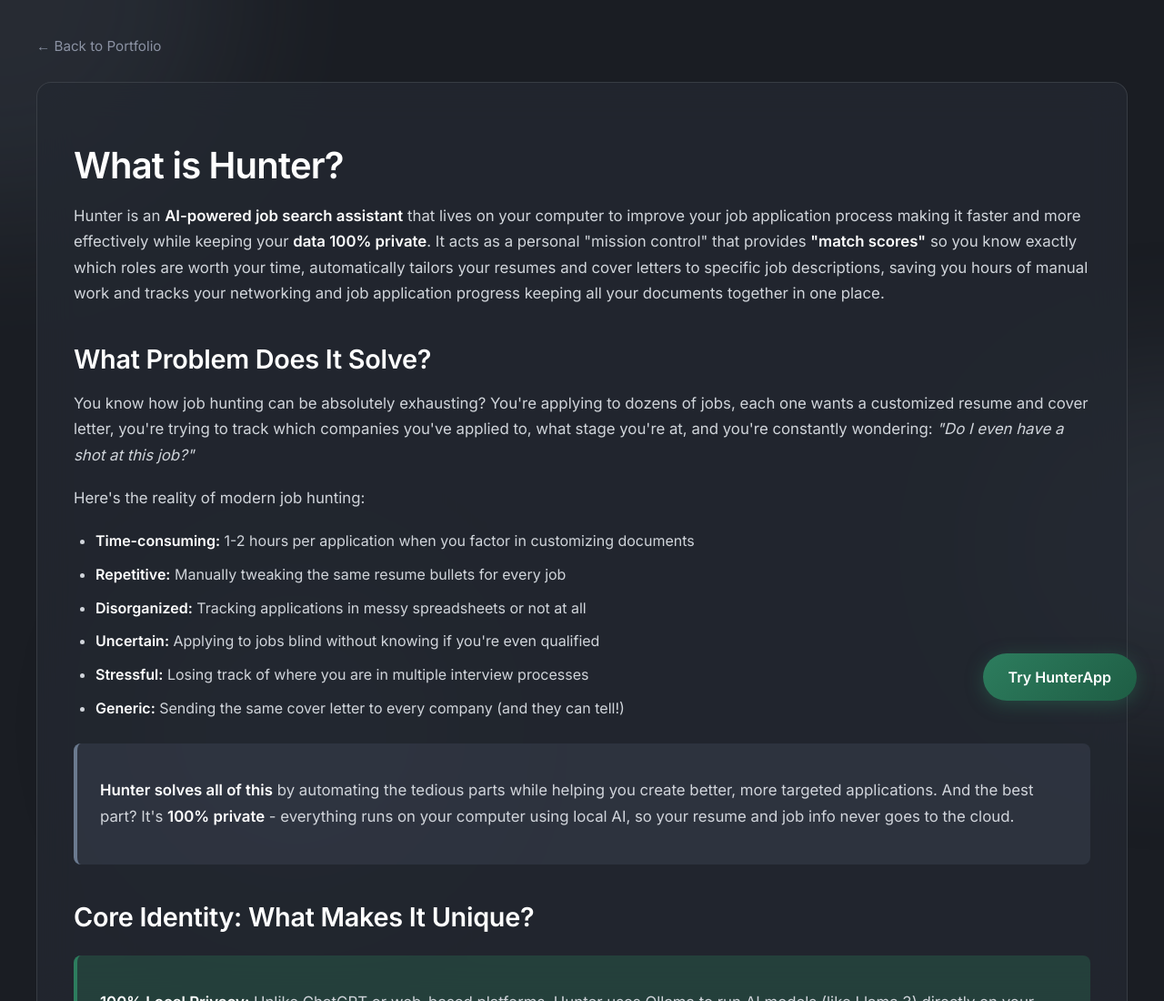
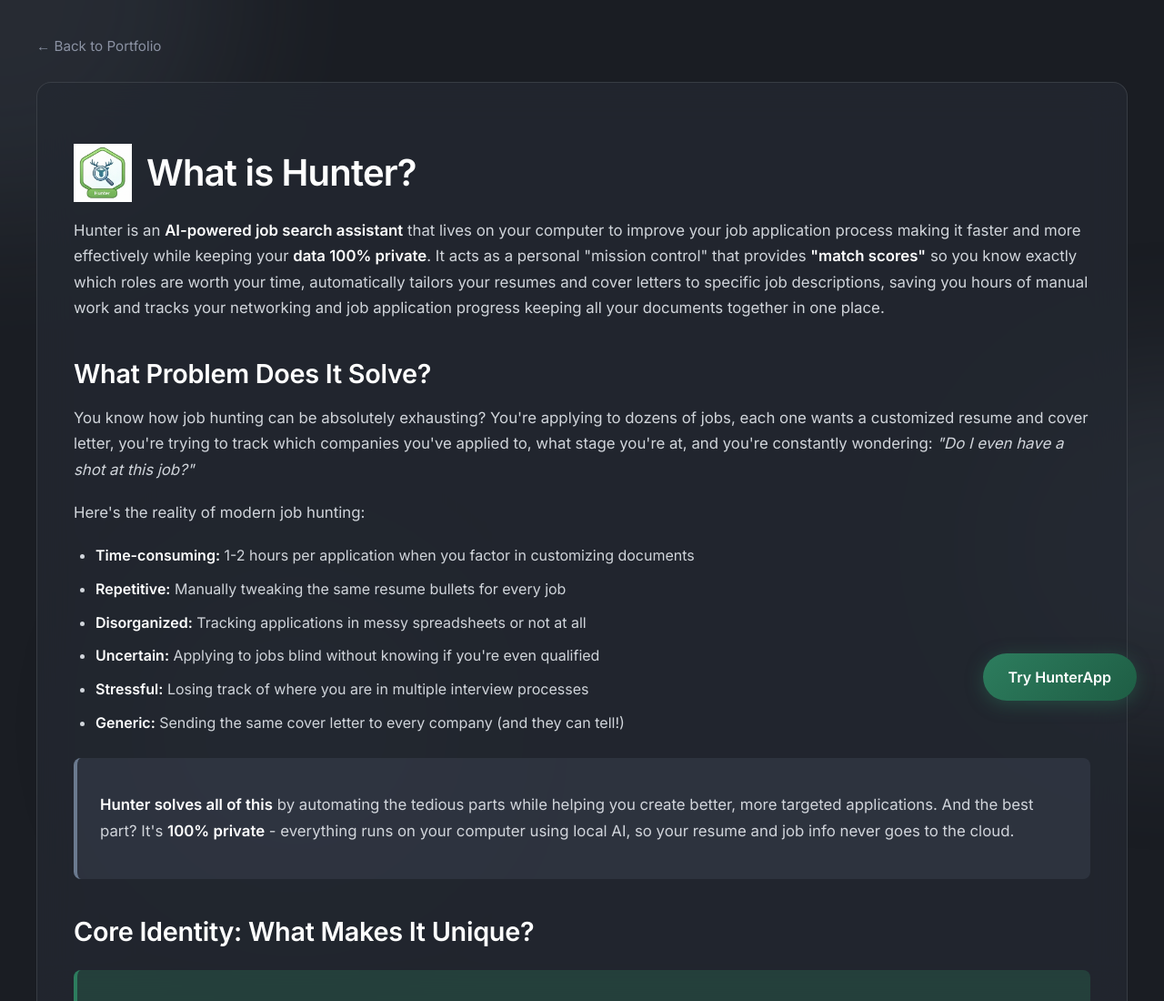
Before and after one commit to denizen-star/kervinapps-homepage, a plain HTML site: page app-docs/hunter.html in a window 1280 px wide. Shown: the top 1100 px of the page at 91% size. Drawn offline with Linux system fonts and the light colour scheme.

Commit message:
Add Hunter icon next to main heading
- Add Hunter.png icon (64px) next to 'What is Hunter?' heading
- Display icon inline with heading using flexbox layout

```diff
--- a/app-docs/hunter.html
+++ b/app-docs/hunter.html
@@ -276,7 +276,10 @@
 
             <div class="dark-nordic-card">
 
-        <h1>What is Hunter?</h1>
+        <h1 style="display: flex; align-items: center; gap: 16px;">
+            <img src="images/icons/Hunter.png" alt="Hunter Logo" style="width: 64px; height: 64px; object-fit: contain;">
+            What is Hunter?
+        </h1>
 
         <p>Hunter is an <strong>AI-powered job search assistant</strong> that lives on your computer to improve your job application process making it faster and more effectively while keeping your <strong>data 100% private</strong>. It acts as a personal "mission control" that provides <strong>"match scores"</strong> so you know exactly which roles are worth your time, automatically tailors your resumes and cover letters to specific job descriptions, saving you hours of manual work and tracks your networking and job application progress keeping all your documents together in one place.</p>
 
```
